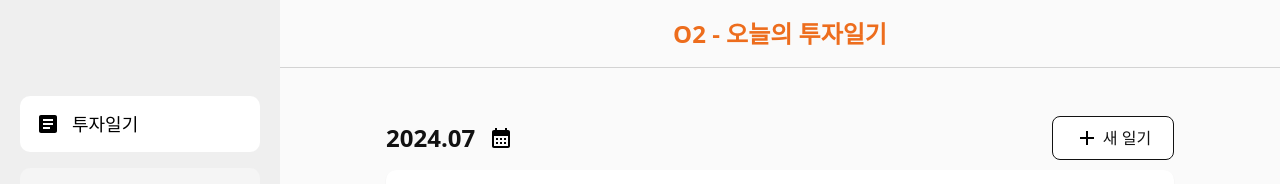
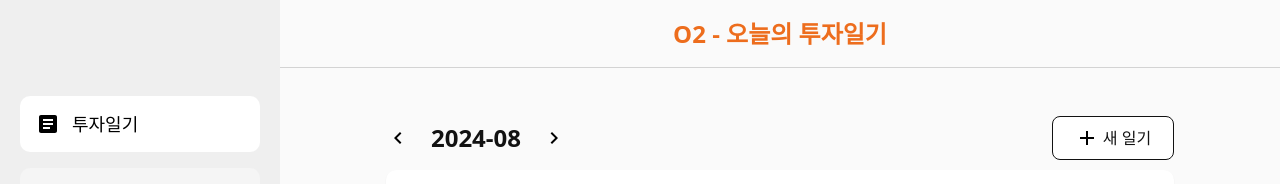
Before and after one commit to koscom-03-hackathon/O2-front, a React (Vite) app: page / in a window 1280 px wide. Shown: the top 184 px of the page. Built offline with nearby package versions, Linux system fonts and the light colour scheme.

Commit message:
feat: 날짜 조회 추가

```diff
--- a/src/pages/dairy/index.jsx
+++ b/src/pages/dairy/index.jsx
@@ -1,16 +1,32 @@
 import { RootLayout } from '../../components/RootLayout'
 import AddIcon from '@mui/icons-material/Add'
-import CalendarMonthIcon from '@mui/icons-material/CalendarMonth'
+import ChevronLeftIcon from '@mui/icons-material/ChevronLeft'
+import ChevronRightIcon from '@mui/icons-material/ChevronRight'
 import { useNavigate } from 'react-router-dom'
 import { useState } from 'react'
 import TransitionsModal from '../../components/common/Modal'
 import BallotIcon from '@mui/icons-material/Ballot'
 import BorderColorIcon from '@mui/icons-material/BorderColor'
 import CommentIcon from '@mui/icons-material/Comment'
+import dayjs from 'dayjs'
 
 export default function IndexPage() {
   const [open, setOpen] = useState(false)
   const onClose = () => setOpen(false)
+  // 현재 날짜를 YYYY-MM 형식으로 초기화
+  const [date, setDate] = useState(dayjs().format('YYYY-MM'))
+
+  // 한 달 더하는 함수
+  const addMonth = () => {
+    setDate((prevDate) => dayjs(prevDate).add(1, 'month').format('YYYY-MM'))
+  }
+
+  // 한 달 빼는 함수
+  const subtractMonth = () => {
+    setDate((prevDate) =>
+      dayjs(prevDate).subtract(1, 'month').format('YYYY-MM')
+    )
+  }
 
   return (
     <RootLayout>
@@ -19,11 +35,13 @@ export default function IndexPage() {
         {/* 리스트 정보 불러오기 부분 */}
         <div className="flex items-center justify-between">
           {/* 월 선택 뷰 */}
-          <div className="flex items-center">
-            <span className="text-[#121212] text-[24px] font-bold mr-[14px]">
-              2024.07
-            </span>
-            <CalendarMonthIcon />
+          <div className="flex justify-between items-center w-[180px]">
+            <ChevronLeftIcon
+              onClick={subtractMonth}
+              sx={{ cursor: 'pointer' }}
+            />
+            <span className="text-[#121212] text-[24px] font-bold">{date}</span>
+            <ChevronRightIcon onClick={addMonth} sx={{ cursor: 'pointer' }} />
           </div>
           {/* 새 일기 생성 버튼 */}
           <button
```
